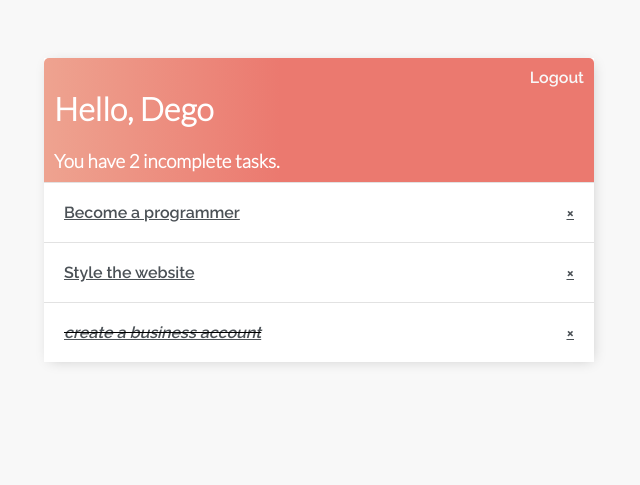
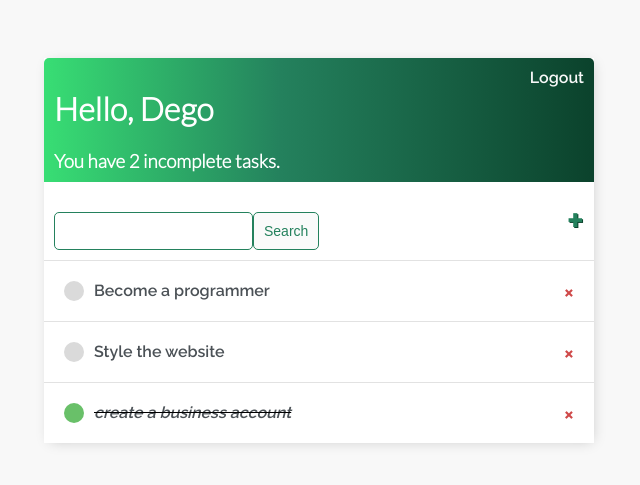
Before and after one commit to jjconway23/registration_todo_list, a Django app: page / in a window 1280 px wide. Shown: the top 485 px of the page, without its empty margins (321-961 px from the left). Run offline with Django 3.2, Linux system fonts and the light colour scheme; a user stored in the database is signed in; data comes from the database, SQL or seed files in the repository; both versions use the stored data as it was after the commit.

Commit message:
complete styling of the tasklist page

```diff
--- a/main/templates/main/base.html
+++ b/main/templates/main/base.html
@@ -35,7 +35,7 @@
             color: #fff;
             padding: 10px;
             border-radius:5px 5px 0 0;
-            background: linear-gradient(90deg, #EEA390 0%, #EB796F 43%, #EB796F 100%);
+            background: linear-gradient(90deg, rgba(56,222,116,1) 0%, rgba(36,129,93,1) 43%, rgba(11,66,44,1) 100%);
         }
         .header-bar a {
             color: #f8f8f8;
@@ -49,6 +49,67 @@
             background-color: #fff;
             border-top: 1px solid rgb(226,226,226);
         }
+        .task-title{
+            display: flex;
+        }
+        .task-title a {
+            text-decoration: none;
+            color: #4b5156;
+            margin-left: 10px;
+        }
+        .task-complete-icon{
+            height: 20px;
+            width: 20px;
+            background-color: rgb(105,192,105);
+            border-radius: 50%;
+        }
+        .task-incomplete-icon{
+            height: 20px;
+            width: 20px;
+            background-color: rgb(218,218,218);
+            border-radius: 50%
+        }
+        .delete-link{
+            text-decoration: none;
+            font-weight: 900;
+            color: #cf4949;
+            font-size: 22px;
+            line-height: 0;
+        }
+        #search-add-wrapper{
+            display: flex;
+            justify-content: space-between;
+            align-items: center;
+            padding: 10px;
+        }
+        #add-link{
+            color: rgba(36,129,93,1);
+            text-decoration: none;
+            font-size: 42px;
+            text-shadow: 1px 1px rgba(11,66,44,1);
+        }
+        input[type=text],
+        input[type=password],
+        textarea {
+            border: 1px solid rgba(36,129,93,1);
+            border-radius: 5px;
+            padding: 10px;
+            width: 90%;
+        }
+        label{
+            padding-top: 10px !important;
+            display: block;
+        }
+        .btn{
+            border:1px solid rgba(36,129,93,1);
+            background-color: #FAFAFA;
+            color: rgba(36,129,93,1);
+            padding: 10px;
+            font-size: 14px;
+            border-radius: 5px;
+            cursor: pointer;
+            text-decoration: none;
+        }
     </style>
 </head>
 
--- a/main/templates/main/task_list.html
+++ b/main/templates/main/task_list.html
@@ -13,12 +13,14 @@
         {% endif %}
 
     </div>
+            <div id="search-add-wrapper">
+                <form style="margin-top: 20px; display: flex;" method="GET" action="">
+                    <input type="text" name="search-field" value="{{search_input}}">
+                    <input class="btn" type="submit" value="Search">
+                </form>
+                <a id="add-link" href="{% url 'task-create' %}">&#x2b;</a>
+            </div>
 
-            <!-- <a href="{% url 'task-create' %}">Add a new Task</a>
-            <form method="GET" action="">
-                <input type="text" name="search-field" value="{{search_input}}">
-                <input type="submit" value="Search">
-            </form> -->
             <div class="task-items-wrapper">
                 {% for task in object_list %}
                     <div class="task-wrapper">
```
Also changed, not shown: db.sqlite3.
